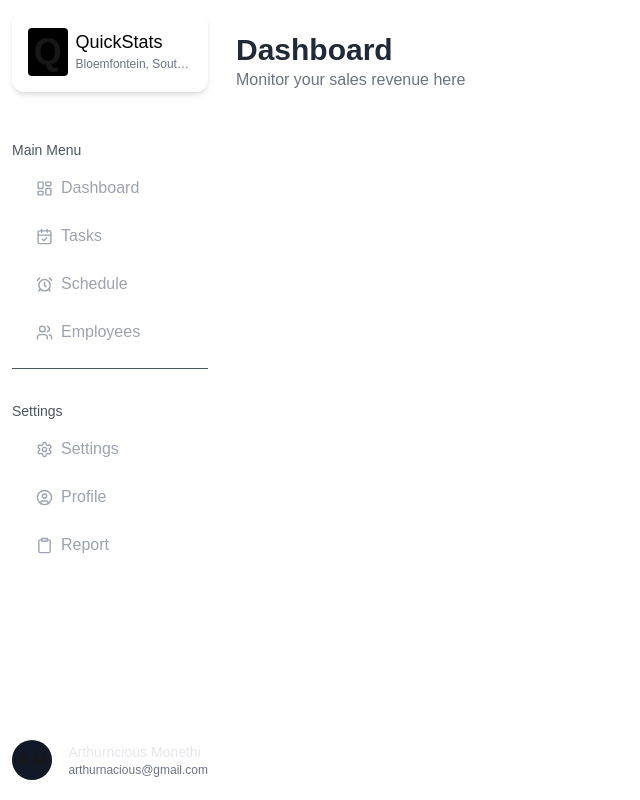
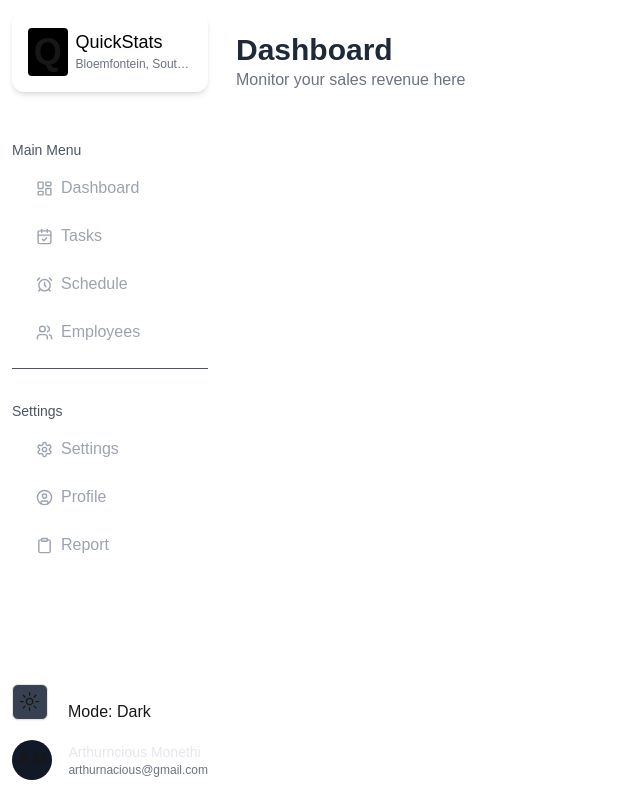
Before and after one commit to arthurnacious/task-trackr, a Next.js app: page /dashboard in a window 1280 px wide. Shown: the whole page, without its empty margins (0-640 px from the left). Built offline with nearby package versions, Linux system fonts and the light colour scheme.

Commit message:
mode toggle

```diff
--- a/src/app/(app)/dashboard/layout.tsx
+++ b/src/app/(app)/dashboard/layout.tsx
@@ -1,4 +1,5 @@
 import Icon from "@/components/Icon";
+import ThemeSwitcher from "@/components/theme-switcher";
 import Link from "next/link";
 import React, { FC, Fragment } from "react";
 
@@ -73,6 +74,7 @@ const AppLayout: FC<Props> = ({ children }) => {
           </nav>
         </div>
         <div className="mb-2">
+          <ThemeSwitcher />
           <div className="flex justify-between items-center">
             <div className="flex items-center justify-center bg-gray-900 size-10 mr-2 rounded-full font-black text-md p-5">
               A.M
--- /dev/null
+++ b/src/components/theme-switcher.tsx
@@ -0,0 +1,36 @@
+"use client";
+
+import * as React from "react";
+import { MoonIcon, SunIcon } from "@radix-ui/react-icons";
+import { useTheme } from "next-themes";
+
+import { Button } from "@/components/ui/button";
+
+const ThemeSwitcher = () => {
+  const { setTheme, theme } = useTheme();
+
+  const doTheChange = () => {
+    setTheme(() => (theme === "dark" ? "light" : "dark"));
+  };
+
+  return (
+    <div className="flex gap-5 items-center">
+      <Button
+        variant="outline"
+        className="dark:bg-neutral-950 bg-gray-700 mb-5"
+        size="icon"
+        onClick={() => doTheChange()}
+      >
+        <SunIcon className="h-[1.2rem] w-[1.2rem] rotate-0 scale-100 transition-all dark:-rotate-90 dark:scale-0" />
+        <MoonIcon className="absolute h-[1.2rem] w-[1.2rem] rotate-90 scale-0 transition-all dark:rotate-0 dark:scale-100" />
+        <span className="sr-only">Toggle theme</span>
+      </Button>
+      <div>
+        Mode: <span className="dark:hidden">Dark</span>
+        <span className="hidden dark:inline">Light</span>
+      </div>
+    </div>
+  );
+};
+
+export default ThemeSwitcher;
```
